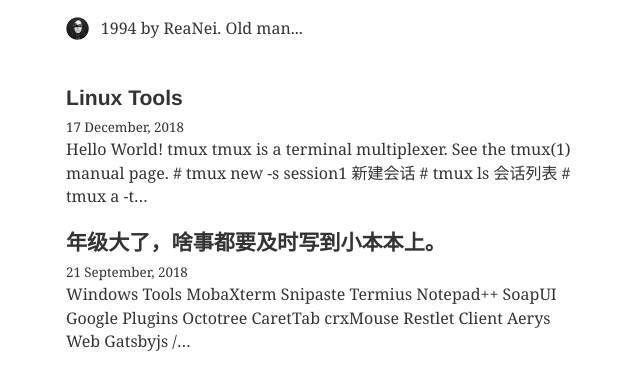
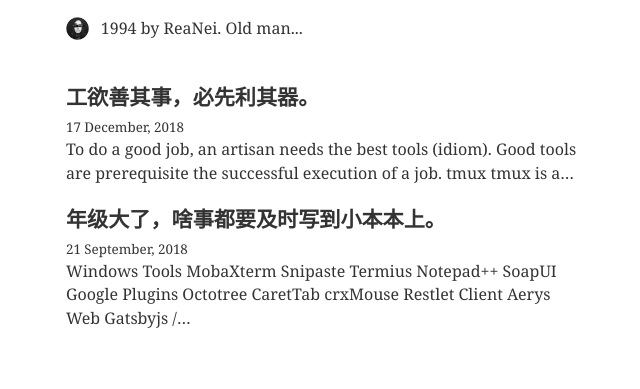
Before and after one commit to ReaNei/lei, a Gatsby site: page / in a window 1280 px wide. Shown: the part 111-500 px from the top of the page, without its empty margins (313-953 px from the left). Built offline with nearby package versions, Linux system fonts and the light colour scheme; Gatsby itself is replaced by a stand-in of ours; some packages are replaced by stand-ins of ours.

Commit message:
Update index.md

```diff
--- a/src/pages/2018-12-17-linux-tools/index.md
+++ b/src/pages/2018-12-17-linux-tools/index.md
@@ -1,9 +1,11 @@
 ---
-title: Linux Tools
+title: 工欲善其事，必先利其器。
 date: "2018-12-17"
 ---
 
-Hello World!
+To do a good job, an artisan needs the best tools (idiom).
+Good tools are prerequisite the successful execution of a
+job.
 
 ### tmux
 
```
